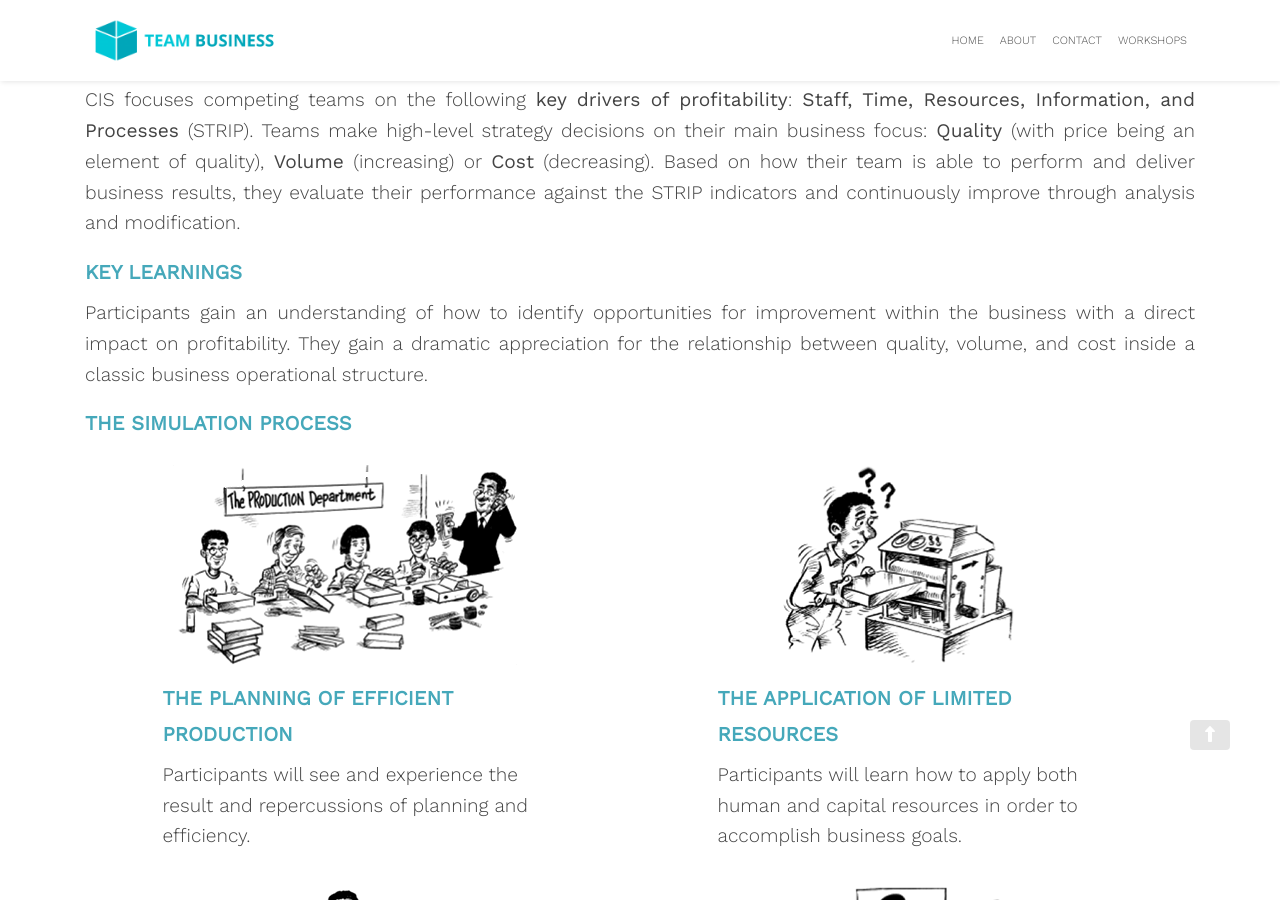
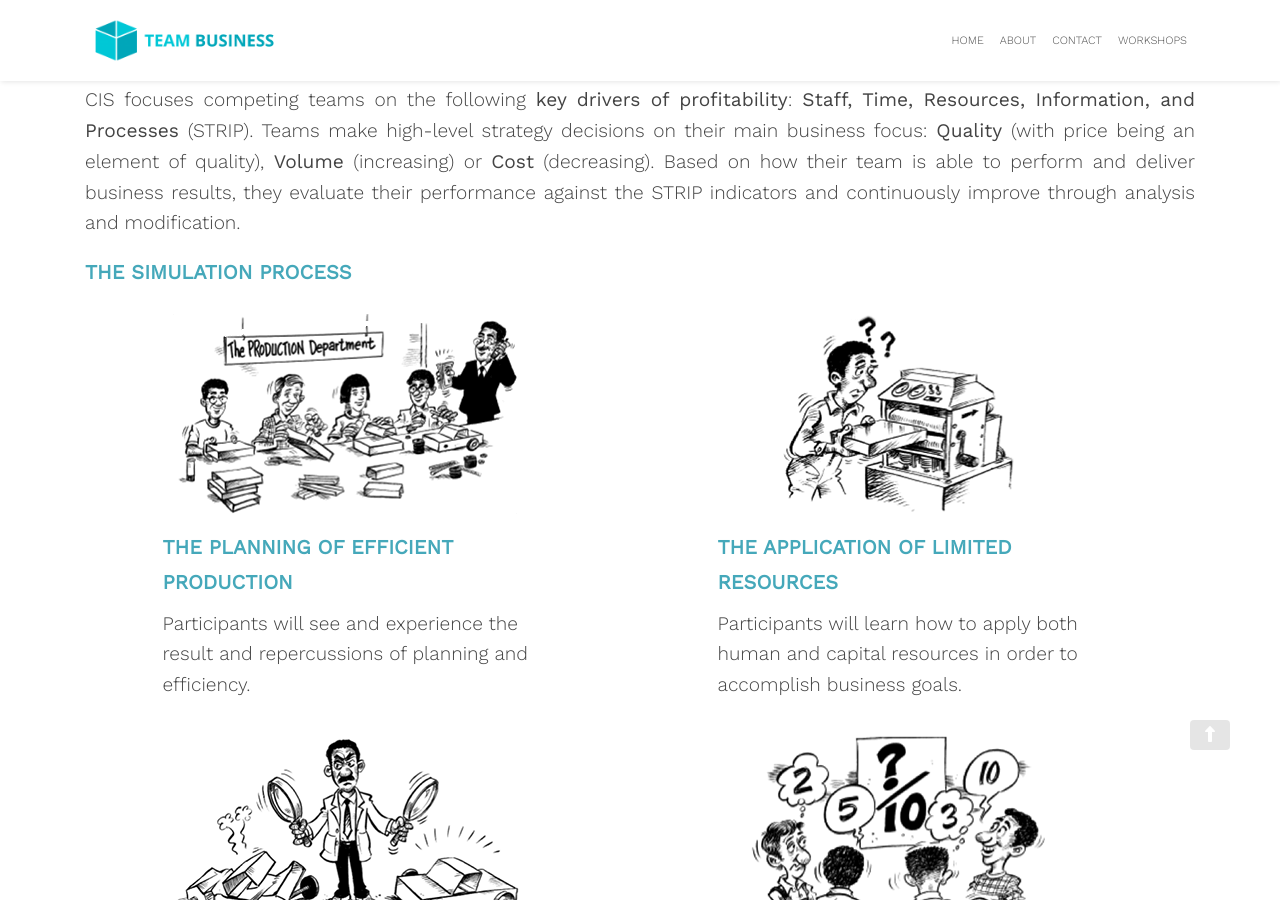
Before and after one commit to zac-heisey/team-business, a Jekyll site: the page built from _pages/car.md, in a window 1280 px wide and 900 px high, scrolled down 885 px. Built offline with Jekyll 4.4.1, drawn with Linux system fonts in a browser that asks for light colours; nearby versions of some CDN libraries; some of the changed text lies outside the part shown.

Commit message:
Update from Forestry.io Lara Azzam updated _pages/car.md

```diff
--- a/_pages/car.md
+++ b/_pages/car.md
@@ -14,10 +14,6 @@ header-image: "/assets/images/car-program.jpg"
 **The Continous Improvement Simulation (CIS)** puts participants in an immersive and competitive environment that gives them a front-row seat to the stresses and complexities of running and operating a business.
 
 CIS focuses competing teams on the following **key drivers of profitability**: **Staff, Time, Resources, Information, and Processes** (STRIP). Teams make high-level strategy decisions on their main business focus: **Quality** (with price being an element of quality), **Volume** (increasing) or **Cost** (decreasing). Based on how their team is able to perform and deliver business results, they evaluate their performance against the STRIP indicators and continuously improve through analysis and modification.
-
-### KEY LEARNINGS
-
- Participants gain an understanding of how to identify opportunities for improvement within the business with a direct impact on profitability. They gain a dramatic appreciation for the relationship between quality, volume, and cost inside a classic business operational structure.
 
 ### **THE SIMULATION PROCESS**
 
```
Also changed, not shown: other parts of _pages/car.md (+3 -1 lines).
